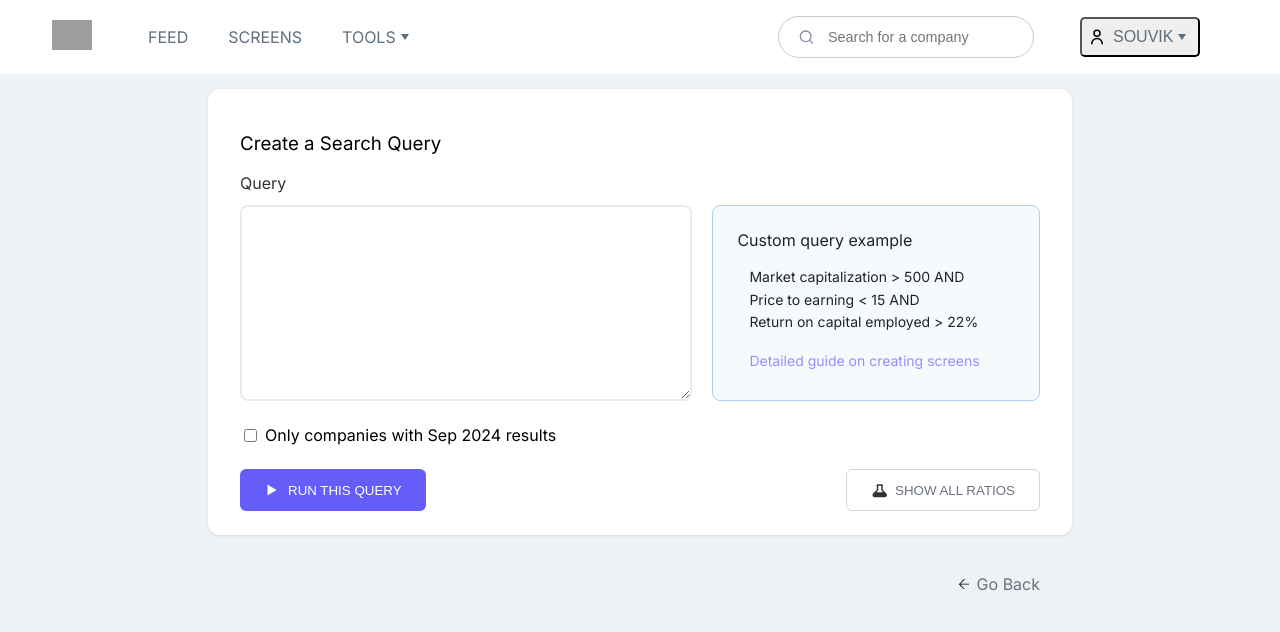
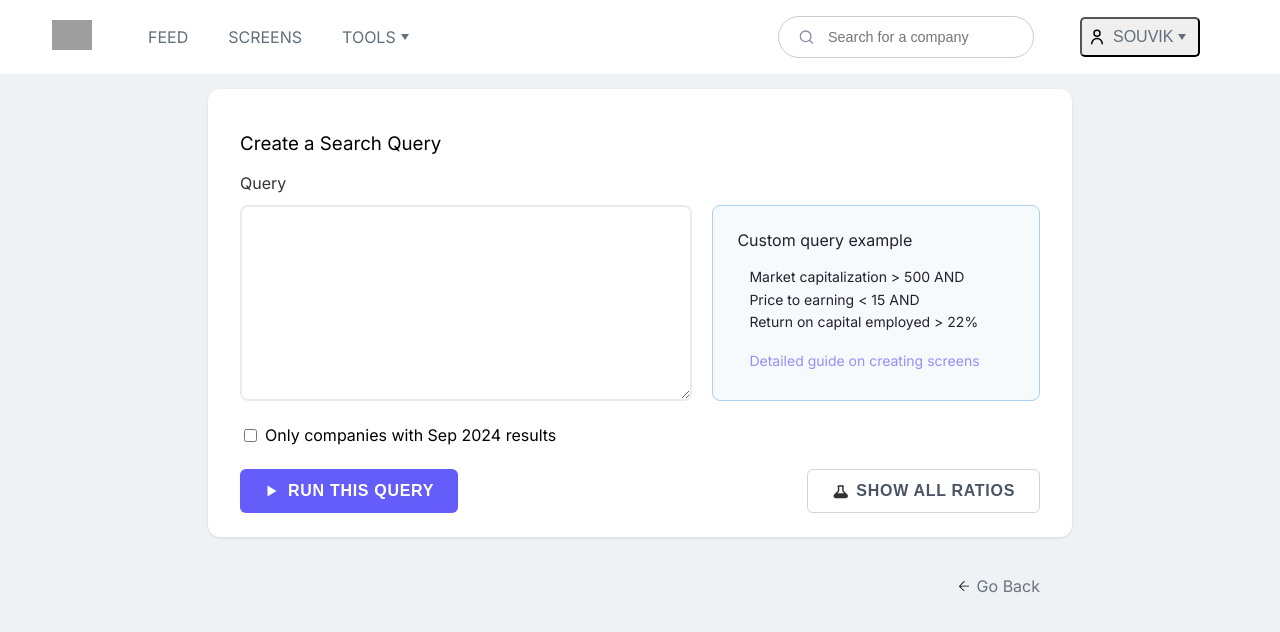
Before and after one commit to Souvik-Cyclic/Stock-Screening-Tool, a React (Create React App) app in the folder client/: page / in a window 1280 px wide. Shown: the top 632 px of the page. Built offline with nearby package versions, Linux system fonts and the light colour scheme; grey boxes are pictures that could not be loaded.

Commit message:
fix: button spacing and hover color

```diff
--- a/client/src/styles/ButtonsSection.css
+++ b/client/src/styles/ButtonsSection.css
@@ -11,10 +11,12 @@
     padding: 12px 24px;
     border-radius: 6px;
     cursor: pointer;
-    font-weight: 500;
+    font-size: 16px;
+    font-weight: 600;
     display: flex;
     align-items: center;
     gap: 8px;
+    letter-spacing: 0.7px;
 }
 
 .run-query-btn:hover {
@@ -23,12 +25,13 @@
 
 .show-ratios-btn {
     background-color: white;
-    color: #6b7280;
+    color: #4b5563;
     border: 1px solid #d1d5db;
     padding: 12px 24px;
     border-radius: 6px;
     cursor: pointer;
-    font-weight: 500;
+    font-size: 16px;
+    font-weight: 600;
     display: flex;
     align-items: center;
     gap: 8px;
@@ -36,4 +39,9 @@
 
 .show-ratios-btn:hover {
     background-color: #f9fafb;
+    color: #625afc;
 }
+
+.show-ratios-text{
+    letter-spacing: 0.7px;
+}
```
